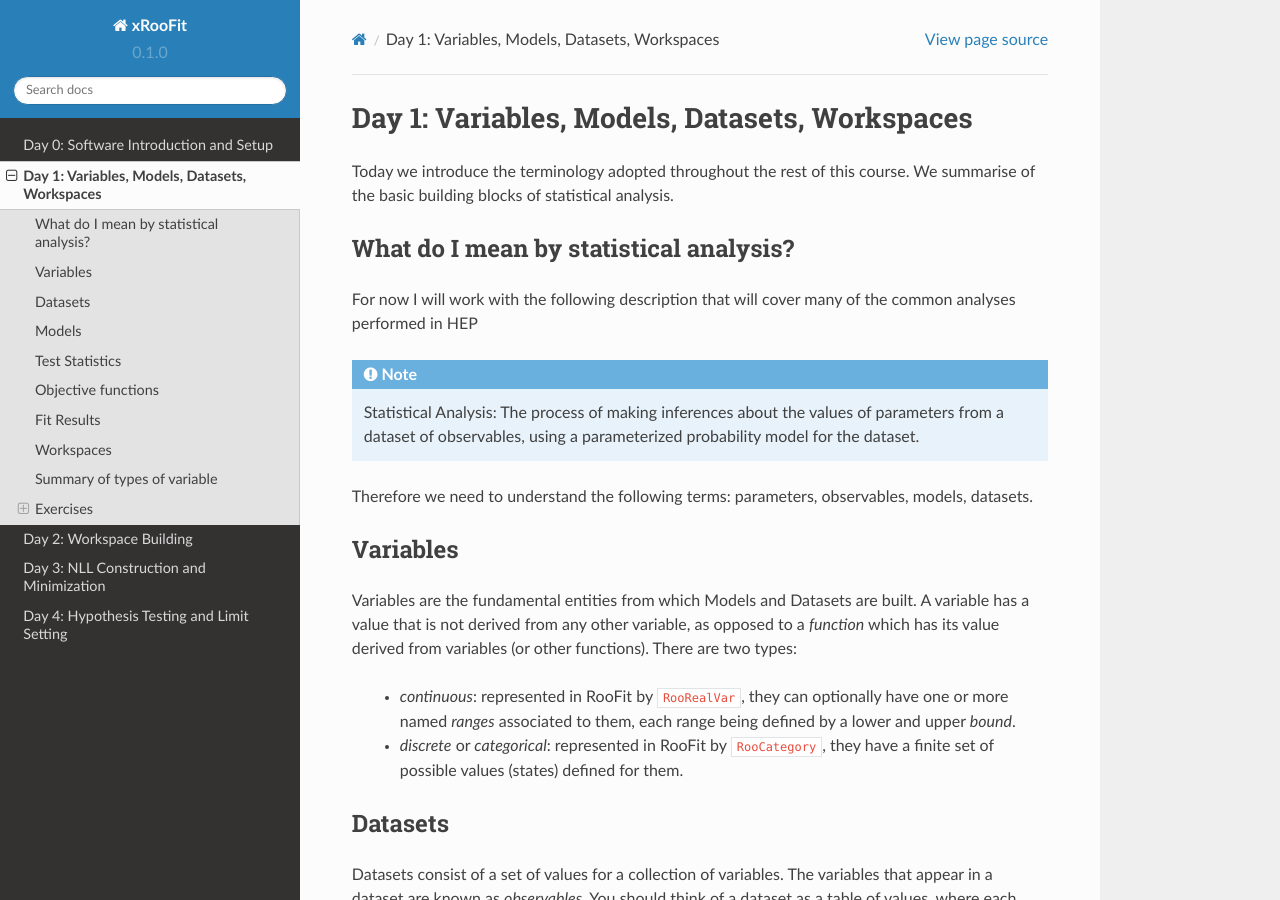
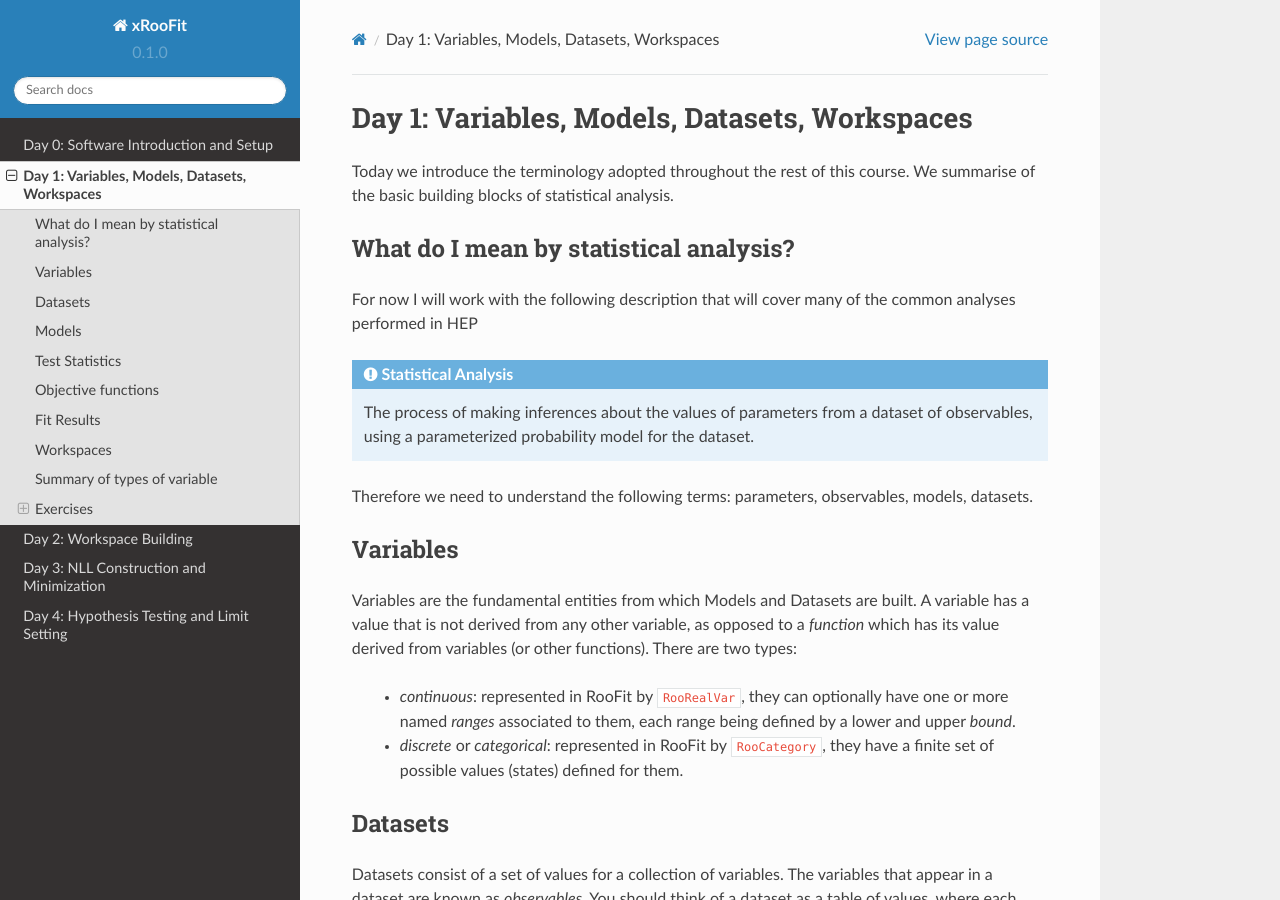
Before and after one commit to will-cern/xroofit-readthedocs, a Sphinx documentation site: the page built from docs/source/basics.rst, in a window 1280 px wide and 900 px high. Built offline with Sphinx 7.4.7 and the Read the Docs theme 2.0.0, drawn with Linux system fonts in a browser that asks for light colours; some of the changed lines change nothing that is shown.

Commit message:
Update basics.rst

```diff
--- a/docs/source/basics.rst
+++ b/docs/source/basics.rst
@@ -8,7 +8,8 @@ What do I mean by statistical analysis?
 
 For now I will work with the following description that will cover many of the common analyses performed in HEP
 
-.. note:: Statistical Analysis:
+.. admonition:: Statistical Analysis
+
     The process of making inferences about the values of parameters from a dataset of observables, using a parameterized probability model for the dataset.
 
 Therefore we need to understand the following terms: parameters, observables, models, datasets.
```
